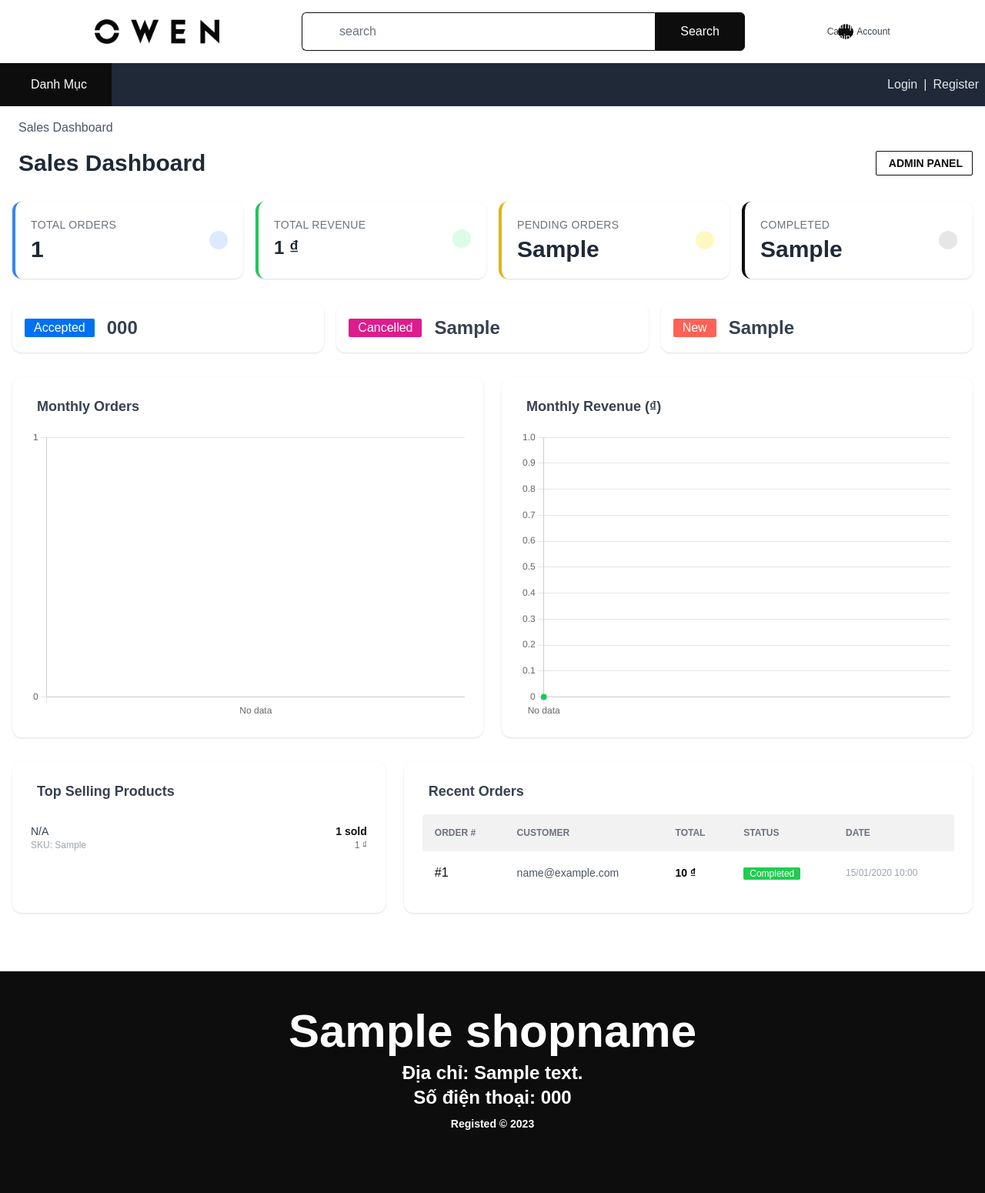
After one commit to WuzenLiz/Django-eCommerce-With-Tailwindcss, a Django app: template templates/dashboard/merchant_dashboard.html in a window 1280 px wide. The commit adds this page. Shown: the whole page at 77% size. Run offline with Django 3.2, Linux system fonts and the light colour scheme; the template is opened without the code that fills it: most values are stand-ins (such as "Sample title", 1, 10 or a date in 2020); style sheets or scripts are compiled from the project's sources.

Commit message:
Fix Docker config, complete HTML templates, add merchant Sales Dashboard
Co-authored-by: WuzenLiz <30171626+WuzenLiz@users.noreply.github.com>

```diff
--- a/carts/urls.py
+++ b/carts/urls.py
@@ -19,6 +19,9 @@ urlpatterns = [
     path('checkout', views.checkout, name='checkout'),
     path('create_order', views.order_create, name='order_create'),
     path('order', views.order_history, name='order'),
+    path('order/<int:order_id>/', views.order_detail, name='order_detail'),
+    path('order/<int:order_id>/cancel/', views.order_cancel, name='order_cancel'),
+    path('dashboard/', views.merchant_dashboard, name='merchant_dashboard'),
 
     #VNPAY
     path('vnpay/', include(vnpaypatterns)),
--- a/templates/components/_header.html
+++ b/templates/components/_header.html
@@ -72,6 +72,16 @@
     </div>
     <div class="text-xs leading-3">Account</div>
    </a>
+   {% if user.is_authenticated and user.is_staff %}
+   <a
+    href="{% url 'merchant_dashboard' %}"
+    class="text-center text-gray-700 hover:text-primary transition relative">
+    <div class="text-2xl">
+     <i class="fa-solid fa-chart-line"></i>
+    </div>
+    <div class="text-xs leading-3">Dashboard</div>
+   </a>
+   {% endif %}
   </div>
  </div>
 </header>
--- /dev/null
+++ b/templates/dashboard/merchant_dashboard.html
@@ -0,0 +1,266 @@
+{% extends "base.html" %}
+{% load static i18n humanize %}
+
+{% block title %}Merchant Dashboard{% endblock %}
+
+{% block extra_css %}
+<style>
+  .stat-card { transition: transform 0.2s; }
+  .stat-card:hover { transform: translateY(-3px); }
+</style>
+{% endblock extra_css %}
+
+{% block breadcrumb %}
+<div class="container py-4 flex items-center gap-3">
+  <a href="{% url 'index' %}" class="text-primary text-base">
+    <i class="fa-solid fa-house"></i>
+  </a>
+  <span class="text-sm text-gray-400"><i class="fa-solid fa-chevron-right"></i></span>
+  <p class="text-gray-600 font-medium">
+    <i class="fa-solid fa-chart-line"></i>
+    Sales Dashboard
+  </p>
+</div>
+{% endblock breadcrumb %}
+
+{% block content %}
+<div class="container mx-auto px-4 pb-16">
+
+  <!-- Page Header -->
+  <div class="flex items-center justify-between mb-8">
+    <h1 class="text-3xl font-bold text-gray-800">
+      <i class="fa-solid fa-chart-line text-primary mr-2"></i>
+      Sales Dashboard
+    </h1>
+    <a href="{% url 'admin:index' %}" class="btn btn-sm btn-outline btn-primary">
+      <i class="fa-solid fa-gear mr-1"></i> Admin Panel
+    </a>
+  </div>
+
+  <!-- Summary Cards -->
+  <div class="grid grid-cols-2 lg:grid-cols-4 gap-4 mb-8">
+    <!-- Total Orders -->
+    <div class="stat-card bg-white shadow rounded-xl p-5 border-l-4 border-blue-500">
+      <div class="flex items-center justify-between">
+        <div>
+          <p class="text-sm text-gray-500 uppercase tracking-wide">Total Orders</p>
+          <p class="text-3xl font-bold text-gray-800 mt-1">{{ total_orders }}</p>
+        </div>
+        <div class="bg-blue-100 p-3 rounded-full">
+          <i class="fa-solid fa-box text-blue-500 text-xl"></i>
+        </div>
+      </div>
+    </div>
+
+    <!-- Total Revenue -->
+    <div class="stat-card bg-white shadow rounded-xl p-5 border-l-4 border-green-500">
+      <div class="flex items-center justify-between">
+        <div>
+          <p class="text-sm text-gray-500 uppercase tracking-wide">Total Revenue</p>
+          <p class="text-2xl font-bold text-gray-800 mt-1">{{ total_revenue|floatformat:0|intcomma }} ₫</p>
+        </div>
+        <div class="bg-green-100 p-3 rounded-full">
+          <i class="fa-solid fa-circle-dollar-to-slot text-green-500 text-xl"></i>
+        </div>
+      </div>
+    </div>
+
+    <!-- Pending Orders -->
+    <div class="stat-card bg-white shadow rounded-xl p-5 border-l-4 border-yellow-500">
+      <div class="flex items-center justify-between">
+        <div>
+          <p class="text-sm text-gray-500 uppercase tracking-wide">Pending Orders</p>
+          <p class="text-3xl font-bold text-gray-800 mt-1">{{ pending_orders }}</p>
+        </div>
+        <div class="bg-yellow-100 p-3 rounded-full">
+          <i class="fa-solid fa-clock text-yellow-500 text-xl"></i>
+        </div>
+      </div>
+    </div>
+
+    <!-- Completed Orders -->
+    <div class="stat-card bg-white shadow rounded-xl p-5 border-l-4 border-primary">
+      <div class="flex items-center justify-between">
+        <div>
+          <p class="text-sm text-gray-500 uppercase tracking-wide">Completed</p>
+          <p class="text-3xl font-bold text-gray-800 mt-1">{{ completed_orders }}</p>
+        </div>
+        <div class="bg-primary bg-opacity-10 p-3 rounded-full">
+          <i class="fa-solid fa-circle-check text-primary text-xl"></i>
+        </div>
+      </div>
+    </div>
+  </div>
+
+  <!-- Order Status Breakdown -->
+  <div class="grid grid-cols-1 lg:grid-cols-3 gap-4 mb-8">
+    <div class="bg-white shadow rounded-xl p-4 flex items-center gap-4">
+      <span class="badge badge-info badge-lg">Accepted</span>
+      <span class="text-2xl font-bold text-gray-700">{{ accepted_orders }}</span>
+    </div>
+    <div class="bg-white shadow rounded-xl p-4 flex items-center gap-4">
+      <span class="badge badge-error badge-lg">Cancelled</span>
+      <span class="text-2xl font-bold text-gray-700">{{ cancelled_orders }}</span>
+    </div>
+    <div class="bg-white shadow rounded-xl p-4 flex items-center gap-4">
+      <span class="badge badge-warning badge-lg">New</span>
+      <span class="text-2xl font-bold text-gray-700">{{ pending_orders }}</span>
+    </div>
+  </div>
+
+  <!-- Charts Row -->
+  <div class="grid grid-cols-1 lg:grid-cols-2 gap-6 mb-8">
+    <!-- Monthly Orders Chart -->
+    <div class="bg-white shadow rounded-xl p-6">
+      <h2 class="text-lg font-bold text-gray-700 mb-4">
+        <i class="fa-solid fa-chart-bar text-primary mr-2"></i>
+        Monthly Orders
+      </h2>
+      <canvas id="ordersChart" height="200"></canvas>
+    </div>
+
+    <!-- Monthly Revenue Chart -->
+    <div class="bg-white shadow rounded-xl p-6">
+      <h2 class="text-lg font-bold text-gray-700 mb-4">
+        <i class="fa-solid fa-chart-line text-green-500 mr-2"></i>
+        Monthly Revenue (₫)
+      </h2>
+      <canvas id="revenueChart" height="200"></canvas>
+    </div>
+  </div>
+
+  <!-- Bottom Row: Top Products + Recent Orders -->
+  <div class="grid grid-cols-1 lg:grid-cols-5 gap-6">
+
+    <!-- Top Selling Products -->
+    <div class="lg:col-span-2 bg-white shadow rounded-xl p-6">
+      <h2 class="text-lg font-bold text-gray-700 mb-4">
+        <i class="fa-solid fa-trophy text-yellow-500 mr-2"></i>
+        Top Selling Products
+      </h2>
+      {% if top_products %}
+      <ul class="divide-y divide-gray-100">
+        {% for item in top_products %}
+        <li class="py-3 flex items-center justify-between">
+          <div>
+            <p class="font-medium text-gray-700 text-sm">{{ item.product__product__name|default:"N/A" }}</p>
+            <p class="text-xs text-gray-400">SKU: {{ item.product__sku }}</p>
+          </div>
+          <div class="text-right">
+            <p class="text-sm font-bold text-primary">{{ item.total_qty }} sold</p>
+            <p class="text-xs text-gray-500">{{ item.total_revenue|floatformat:0|intcomma }} ₫</p>
+          </div>
+        </li>
+        {% endfor %}
+      </ul>
+      {% else %}
+      <p class="text-gray-400 text-sm text-center py-8">No sales data yet.</p>
+      {% endif %}
+    </div>
+
+    <!-- Recent Orders -->
+    <div class="lg:col-span-3 bg-white shadow rounded-xl p-6">
+      <h2 class="text-lg font-bold text-gray-700 mb-4">
+        <i class="fa-solid fa-receipt text-blue-500 mr-2"></i>
+        Recent Orders
+      </h2>
+      {% if recent_orders %}
+      <div class="overflow-x-auto">
+        <table class="table table-sm w-full">
+          <thead>
+            <tr class="text-xs text-gray-500 uppercase">
+              <th>Order #</th>
+              <th>Customer</th>
+              <th>Total</th>
+              <th>Status</th>
+              <th>Date</th>
+            </tr>
+          </thead>
+          <tbody>
+            {% for order in recent_orders %}
+            <tr class="hover">
+              <td class="font-medium text-primary">
+                <a href="{% url 'order_detail' order.id %}">#{{ order.id }}</a>
+              </td>
+              <td class="text-sm text-gray-600">{{ order.user.email }}</td>
+              <td class="text-sm font-semibold">{{ order.order_total|floatformat:0|intcomma }} ₫</td>
+              <td>
+                {% if order.status == 'New' %}
+                  <span class="badge badge-warning badge-sm">{{ order.status }}</span>
+                {% elif order.status == 'Accepted' %}
+                  <span class="badge badge-info badge-sm">{{ order.status }}</span>
+                {% elif order.status == 'Completed' %}
+                  <span class="badge badge-success badge-sm">{{ order.status }}</span>
+                {% elif order.status == 'Cancelled' %}
+                  <span class="badge badge-error badge-sm">{{ order.status }}</span>
+                {% else %}
+                  <span class="badge badge-sm">{{ order.status }}</span>
+                {% endif %}
+              </td>
+              <td class="text-xs text-gray-400">{{ order.created_at|date:"d/m/Y H:i" }}</td>
+            </tr>
+            {% endfor %}
+          </tbody>
+        </table>
+      </div>
+      {% else %}
+      <p class="text-gray-400 text-sm text-center py-8">No orders yet.</p>
+      {% endif %}
+    </div>
+
+  </div>
+</div>
+{% endblock content %}
+
+{% block extra_js %}
+<script src="https://cdn.jsdelivr.net/npm/chart.js@4.4.0/dist/chart.umd.min.js"></script>
+<script>
+  const labels = {{ chart_labels|safe }};
+  const ordersData = {{ chart_orders|safe }};
+  const revenueData = {{ chart_revenue|safe }};
+
+  // Orders Chart
+  new Chart(document.getElementById('ordersChart'), {
+    type: 'bar',
+    data: {
+      labels: labels.length ? labels : ['No data'],
+      datasets: [{
+        label: 'Orders',
+        data: ordersData.length ? ordersData : [0],
+        backgroundColor: 'rgba(99, 102, 241, 0.7)',
+        borderColor: 'rgba(99, 102, 241, 1)',
+        borderWidth: 1,
+        borderRadius: 4,
+      }]
+    },
+    options: {
+      responsive: true,
+      plugins: { legend: { display: false } },
+      scales: { y: { beginAtZero: true, ticks: { stepSize: 1 } } }
+    }
+  });
+
+  // Revenue Chart
+  new Chart(document.getElementById('revenueChart'), {
+    type: 'line',
+    data: {
+      labels: labels.length ? labels : ['No data'],
+      datasets: [{
+        label: 'Revenue (₫)',
+        data: revenueData.length ? revenueData : [0],
+        fill: true,
+        backgroundColor: 'rgba(34, 197, 94, 0.15)',
+        borderColor: 'rgba(34, 197, 94, 1)',
+        borderWidth: 2,
+        tension: 0.4,
+        pointBackgroundColor: 'rgba(34, 197, 94, 1)',
+      }]
+    },
+    options: {
+      responsive: true,
+      plugins: { legend: { display: false } },
+      scales: { y: { beginAtZero: true } }
+    }
+  });
+</script>
+{% endblock extra_js %}
```
Also changed, not shown: carts/views.py (+63 -1 lines), docker-compose.yml (+9 -11 lines), templates/accounts/profile/misc/sidebar.html (+11 -0 lines), templates/store/order_detail.html (added, +138 -0 lines), templates/store/order_history.html (+99 -0 lines).
